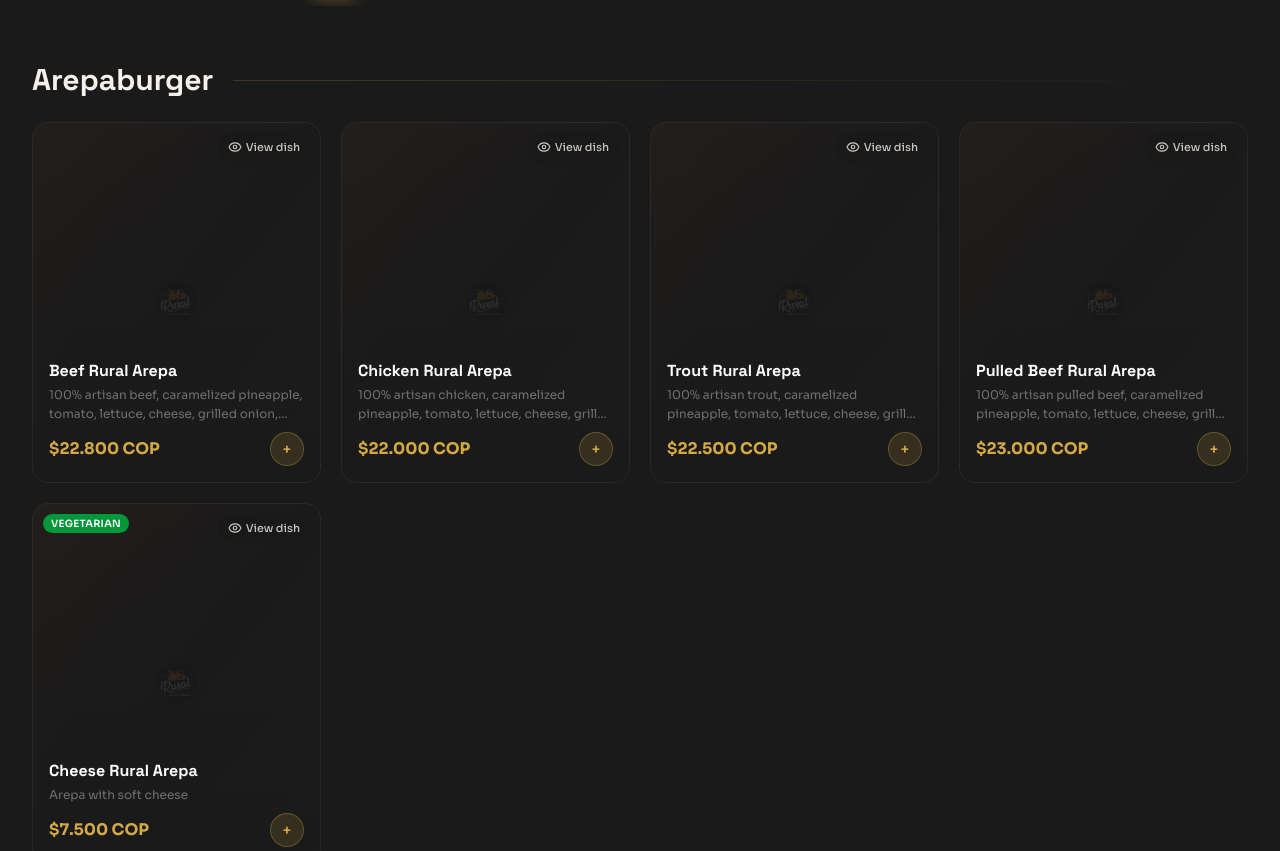
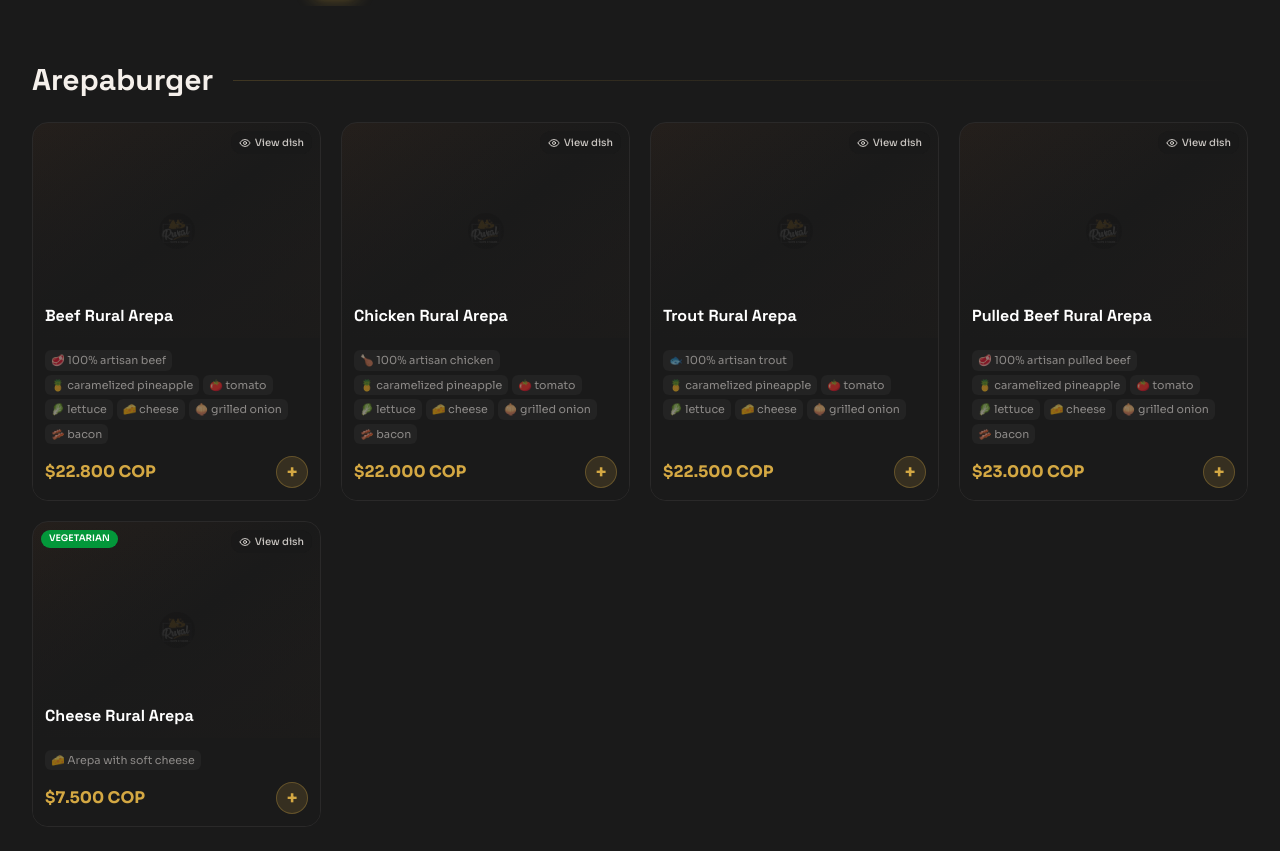
Before and after one commit to sebastian-ardila/rural-cocina-artesanal, a Next.js app: page /en/ in a window 1280 px wide. Shown: the part 1204-2055 px from the top of the page. Built offline with nearby package versions, Linux system fonts and the light colour scheme; a web font is replaced by a local one.

Commit message:
feat: show full ingredients with emoji icons on menu cards and dish modal

```diff
--- a/src/components/menu/DishModal.tsx
+++ b/src/components/menu/DishModal.tsx
@@ -5,6 +5,7 @@ import { X } from "lucide-react";
 import { MenuItem } from "@/types/menu";
 import { useCartStore } from "@/store/cart-store";
 import { formatPrice, getBasePath } from "@/lib/utils";
+import { getIngredientIcon } from "@/lib/ingredients";
 
 export function DishModal({
   item,
@@ -124,7 +125,7 @@ export function DishModal({
                   key={i}
                   className="px-3 py-1.5 bg-rural-white/[0.04] border border-rural-white/[0.06] rounded-full text-sm text-rural-white/60"
                 >
-                  {ingredient}
+                  {getIngredientIcon(ingredient)} {ingredient}
                 </span>
               ))}
             </div>
--- a/src/components/menu/MenuCard.tsx
+++ b/src/components/menu/MenuCard.tsx
@@ -5,6 +5,7 @@ import { Eye } from "lucide-react";
 import { MenuItem } from "@/types/menu";
 import { useCartStore } from "@/store/cart-store";
 import { formatPrice, getBasePath } from "@/lib/utils";
+import { getIngredientIcon } from "@/lib/ingredients";
 
 export function MenuCard({
   item,
@@ -23,40 +24,28 @@ export function MenuCard({
 
   const name = locale === "es" ? item.name.es : item.name.en;
   const description = locale === "es" ? item.description.es : item.description.en;
+  const ingredients = description.split(",").map((s) => s.trim()).filter(Boolean);
 
   const quantity = item.requiresMeatChoice ? 0 : getItemQuantity(item.id);
   const meatChoiceTotal = item.requiresMeatChoice
-    ? items
-        .filter((i) => i.menuItemId === item.id)
-        .reduce((sum, i) => sum + i.quantity, 0)
+    ? items.filter((i) => i.menuItemId === item.id).reduce((sum, i) => sum + i.quantity, 0)
     : 0;
   const totalInCart = quantity + meatChoiceTotal;
 
   const handleAdd = () => {
-    if (item.requiresMeatChoice) {
-      onMeatChoice(item);
-      return;
-    }
-    addItem({
-      menuItemId: item.id,
-      name: item.name,
-      price: item.price,
-      image: item.image,
-    });
+    if (item.requiresMeatChoice) { onMeatChoice(item); return; }
+    addItem({ menuItemId: item.id, name: item.name, price: item.price, image: item.image });
   };
 
   const handleDecrement = () => {
-    if (item.requiresMeatChoice) {
-      onMeatChoice(item);
-      return;
-    }
+    if (item.requiresMeatChoice) { onMeatChoice(item); return; }
     updateQuantity(item.id, quantity - 1);
   };
 
   return (
-    <div className="relative rounded-2xl overflow-hidden group border border-rural-white/[0.07] hover:border-rural-gold/25 transition-all duration-300 hover:shadow-lg hover:shadow-rural-gold/5">
-      {/* Background image / placeholder */}
-      <div className="relative aspect-[3/4] sm:aspect-[4/5]">
+    <div className="relative rounded-2xl overflow-hidden group border border-rural-white/[0.07] hover:border-rural-gold/25 transition-all duration-300 hover:shadow-lg hover:shadow-rural-gold/5 flex flex-col">
+      {/* Image area */}
+      <div className="relative aspect-[4/3] shrink-0">
         {item.image ? (
           <img
             src={`${basePath}${item.image}`}
@@ -69,43 +58,54 @@ export function MenuCard({
             <img
               src={`${basePath}/images/rural-logo.png`}
               alt=""
-              width={40}
-              height={40}
+              width={36}
+              height={36}
               className="opacity-15 rounded-full"
             />
           </div>
         )}
+        <div className="absolute inset-0 bg-gradient-to-t from-rural-black/70 to-transparent" />
 
-        {/* Full overlay gradient */}
-        <div className="absolute inset-0 bg-gradient-to-t from-rural-black via-rural-black/50 to-rural-black/20" />
-
-        {/* Top row: vegetarian badge + view dish button */}
-        <div className="absolute top-0 inset-x-0 p-2.5 flex items-start justify-between">
+        {/* Top badges */}
+        <div className="absolute top-0 inset-x-0 p-2 flex items-start justify-between">
           {item.isVegetarian ? (
-            <span className="bg-green-600/90 text-white text-[10px] px-2 py-0.5 rounded-full font-semibold backdrop-blur-sm uppercase tracking-wide">
+            <span className="bg-green-600/90 text-white text-[9px] px-2 py-0.5 rounded-full font-semibold backdrop-blur-sm uppercase">
               {t("vegetarian")}
             </span>
-          ) : (
-            <span />
-          )}
+          ) : <span />}
           <button
             onClick={() => onViewDish(item)}
-            className="flex items-center gap-1 bg-rural-black/60 backdrop-blur-sm text-rural-white/80 hover:text-rural-gold text-[11px] font-medium px-2.5 py-1.5 rounded-full transition-colors"
+            className="flex items-center gap-1 bg-rural-black/60 backdrop-blur-sm text-rural-white/80 hover:text-rural-gold text-[10px] font-medium px-2 py-1 rounded-full transition-colors"
           >
-            <Eye className="w-3.5 h-3.5" />
+            <Eye className="w-3 h-3" />
             <span className="hidden sm:inline">{t("viewDish")}</span>
           </button>
         </div>
 
-        {/* Bottom content overlay */}
-        <div className="absolute bottom-0 inset-x-0 p-3 sm:p-4">
-          <h3 className="font-display text-sm sm:text-base font-bold text-white leading-tight line-clamp-2">
+        {/* Name on image */}
+        <div className="absolute bottom-0 inset-x-0 p-2.5 sm:p-3">
+          <h3 className="font-display text-sm sm:text-base font-bold text-white leading-tight">
             {name}
           </h3>
-          <p className="text-[10px] sm:text-xs text-rural-white/40 mt-1 line-clamp-2 leading-relaxed">
-            {description}
-          </p>
-          <div className="flex items-center justify-between mt-2">
+        </div>
+      </div>
+
+      {/* Content below image */}
+      <div className="p-2.5 sm:p-3 flex flex-col flex-1 bg-rural-black">
+        {/* Ingredients */}
+        <div className="flex flex-wrap gap-1 mb-3">
+          {ingredients.map((ing, i) => (
+            <span
+              key={i}
+              className="text-[10px] sm:text-[11px] text-rural-white/50 bg-rural-white/[0.04] px-1.5 py-0.5 rounded-md"
+            >
+              {getIngredientIcon(ing)} {ing}
+            </span>
+          ))}
+        </div>
+
+        {/* Price + add button */}
+        <div className="flex items-center justify-between mt-auto">
           <span className="text-sm sm:text-base font-bold text-rural-gold">
             {formatPrice(item.price)}
           </span>
@@ -131,7 +131,7 @@ export function MenuCard({
           ) : (
             <button
               onClick={handleAdd}
-                className="px-3 py-1.5 bg-rural-gold/15 border border-rural-gold/30 text-rural-gold text-xs sm:text-sm font-semibold rounded-full hover:bg-rural-gold hover:text-rural-black transition-all"
+              className="w-8 h-8 rounded-full bg-rural-gold/15 border border-rural-gold/30 text-rural-gold flex items-center justify-center hover:bg-rural-gold hover:text-rural-black transition-all text-lg font-bold"
             >
               +
             </button>
@@ -139,6 +139,5 @@ export function MenuCard({
         </div>
       </div>
     </div>
-    </div>
   );
 }
--- /dev/null
+++ b/src/lib/ingredients.ts
@@ -0,0 +1,85 @@
+const INGREDIENT_ICONS: Record<string, string> = {
+  // Proteins
+  res: "🥩",
+  carne: "🥩",
+  beef: "🥩",
+  pollo: "🍗",
+  chicken: "🍗",
+  trucha: "🐟",
+  trout: "🐟",
+  cerdo: "🐷",
+  pork: "🐷",
+  desmechada: "🥩",
+  pulled: "🥩",
+  costilla: "🍖",
+  rib: "🍖",
+  panceta: "🥓",
+  chicharrón: "🥓",
+  crackling: "🥓",
+  tocineta: "🥓",
+  bacon: "🥓",
+  lentejas: "🫘",
+  lentil: "🫘",
+  huevos: "🥚",
+  eggs: "🥚",
+  codorniz: "🥚",
+  quail: "🥚",
+
+  // Dairy
+  queso: "🧀",
+  cheese: "🧀",
+  mozzarella: "🧀",
+  cheddar: "🧀",
+  cuajada: "🧀",
+  curd: "🧀",
+  filadelfia: "🧀",
+  cream: "🧀",
+  crema: "🧀",
+
+  // Vegetables & fruits
+  tomate: "🍅",
+  tomato: "🍅",
+  lechuga: "🥬",
+  lettuce: "🥬",
+  cebolla: "🧅",
+  onion: "🧅",
+  piña: "🍍",
+  pineapple: "🍍",
+  aguacate: "🥑",
+  avocado: "🥑",
+  frijoles: "🫘",
+  beans: "🫘",
+  maíz: "🌽",
+  corn: "🌽",
+  pepinos: "🥒",
+  cucumber: "🥒",
+  pico: "🍅",
+
+  // Sides
+  plátano: "🍌",
+  plantain: "🍌",
+  papa: "🍟",
+  papas: "🍟",
+  fries: "🍟",
+  french: "🍟",
+  ripio: "🍟",
+  chips: "🍟",
+
+  // Sauces
+  salsa: "🫙",
+  sauce: "🫙",
+  bbq: "🔥",
+
+  // Bread
+  pan: "🍞",
+  bun: "🍞",
+  arepa: "🫓",
+};
+
+export function getIngredientIcon(ingredient: string): string {
+  const lower = ingredient.toLowerCase();
+  for (const [keyword, icon] of Object.entries(INGREDIENT_ICONS)) {
+    if (lower.includes(keyword)) return icon;
+  }
+  return "•";
+}
```
Lines whose indentation alone changed are shown as unchanged.
